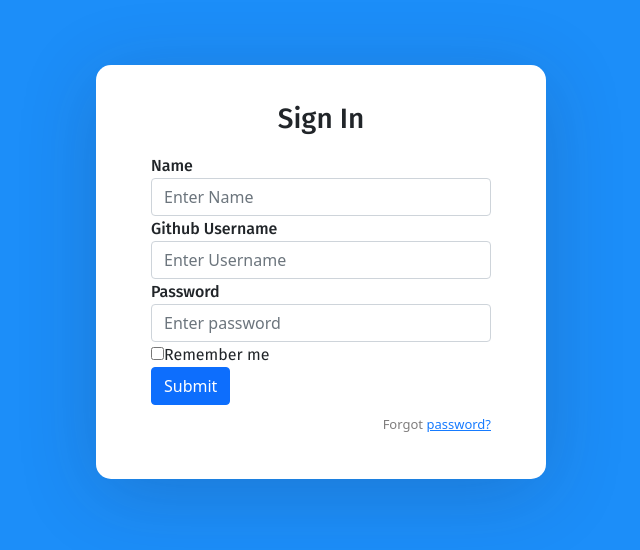
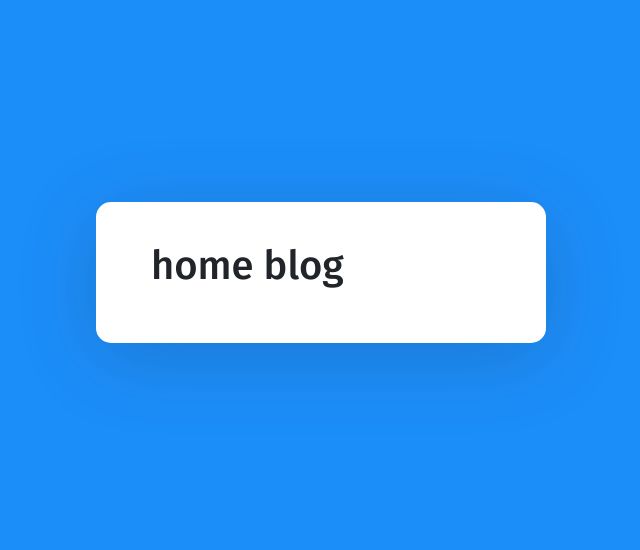
Before and after one commit to tybant0427/creative_dev, a React (Create React App) app in the folder client/: page /blog in a window 1280 px wide. Shown: the part 128-678 px from the top of the page, without its empty margins (319-959 px from the left). Built offline with nearby package versions, Linux system fonts and the light colour scheme.

Commit message:
changed stuff

```diff
--- a/client/src/App.js
+++ b/client/src/App.js
@@ -4,8 +4,8 @@ import './App.css';
 import { BrowserRouter as Router, Switch, Route, Link } from "react-router-dom";
 import Login from "./components/login";
 import SignUp from "./components/signup";
-import Landing from './components/landing';
-import Home from './components/login'
+import Home from './components/Home';
+import Blog from './pages/Blog'
 import {
   ApolloClient,
   InMemoryCache,
@@ -40,8 +40,9 @@ const client = new ApolloClient({
 
 function App() {
 
-  const logout = () => {
-    Auth.logout();
+
+const loggedin = () => {
+  Auth.loggedIn();
 }
   return (
     <ApolloProvider client={client}>
@@ -51,12 +52,13 @@ function App() {
       <div className="auth-wrapper">
         <div className="auth-inner">
           <Switch>
-            <Route exact path='/' component={Landing} />
+            <Route exact path='/' component={Home} />
             <Route path="/sign-in" component={Login} />
             <Route path="/sign-up" component={SignUp} />
-            {Auth.loggedIn ?
-            <Route path="/" component={Home} />
-            :<Route exact path='/' component={Landing} /> }
+            {loggedin ?
+            <Route  path="/blog" component={Blog} />
+           :<Route path='/sign-in' component={Login} />
+            }
           </Switch>
         </div>
       </div>
--- a/client/src/components/landing.js
+++ b/client/src/components/Home.js
@@ -9,9 +9,9 @@ export default class Landing extends Component {
             <>
             <Navbar />
 
-            <jumbotron>
+            <div className ="jumbotron">
                 <h1>Welcome to Creative Dev!</h1>
-            </jumbotron>
+            </div>
 
             </>
         );
--- a/client/src/components/nav.js
+++ b/client/src/components/nav.js
@@ -7,6 +7,10 @@ import { BrowserRouter as Router, Switch, Route, Link } from "react-router-dom";
 export default function Navbar() {
     const logout = () => {
         Auth.logout();
+    }
+    // console.log(Auth.loggedIn() ? "loggedin": "loggedout");
+    const loggedin = () => {
+      Auth.loggedIn();
     }
   return (
 
@@ -21,9 +25,11 @@ export default function Navbar() {
           <li className="nav-item">
             <Link className="nav-link" to={"/sign-up"}>Sign up</Link>
           </li>
+          {loggedin?
           <li className="nav-item">
           <p className='nav-link' onClick={logout}>logout</p>
           </li>
+          : console.log("loggedout")}
         </ul>
       </div>
     </div>
--- a/client/src/components/signup.js
+++ b/client/src/components/signup.js
@@ -47,7 +47,7 @@ const SignUp = ()=> {
 
 
                   <Link to={"/"}></Link>
-
+                  // <Redirect to={Home} />
 
               ) : (
                 <form onSubmit={handleFormSubmit}>
--- /dev/null
+++ b/client/src/pages/Blog.js
@@ -0,0 +1,20 @@
+import React from "react";
+import Auth from "../utils/auth"
+export default function Home() {
+  const loggedin = () => {
+    Auth.loggedIn();
+  }
+
+
+  return (
+
+    <div>
+        <h1>home blog</h1>
+
+
+          {loggedin ? console.log("loggedin"): console.log("loggedout")}
+
+    </div>
+
+    );
+}
--- a/client/src/utils/auth.js
+++ b/client/src/utils/auth.js
@@ -29,12 +29,12 @@ class AuthService {
 
   login(idToken) {
     localStorage.setItem('id_token', idToken);
-    window.location.assign('/');
+    window.location.assign("/blog");
   }
 
   logout() {
     localStorage.removeItem('id_token');
-    window.location.reload();
+    window.location.reload("/");
   }
 }
 
```
Also changed, not shown: client/src/pages/home.js (deleted, +0 -12 lines).
